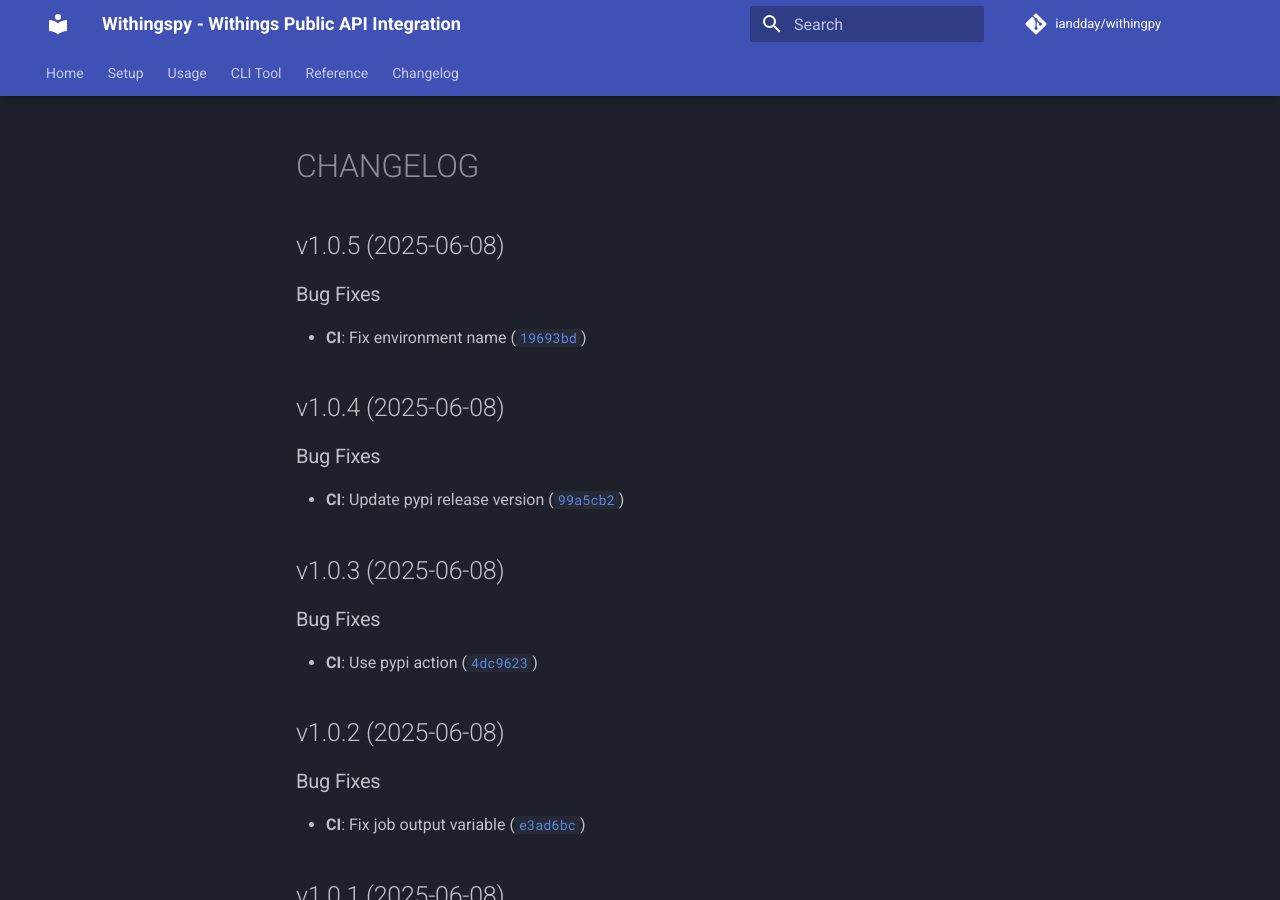
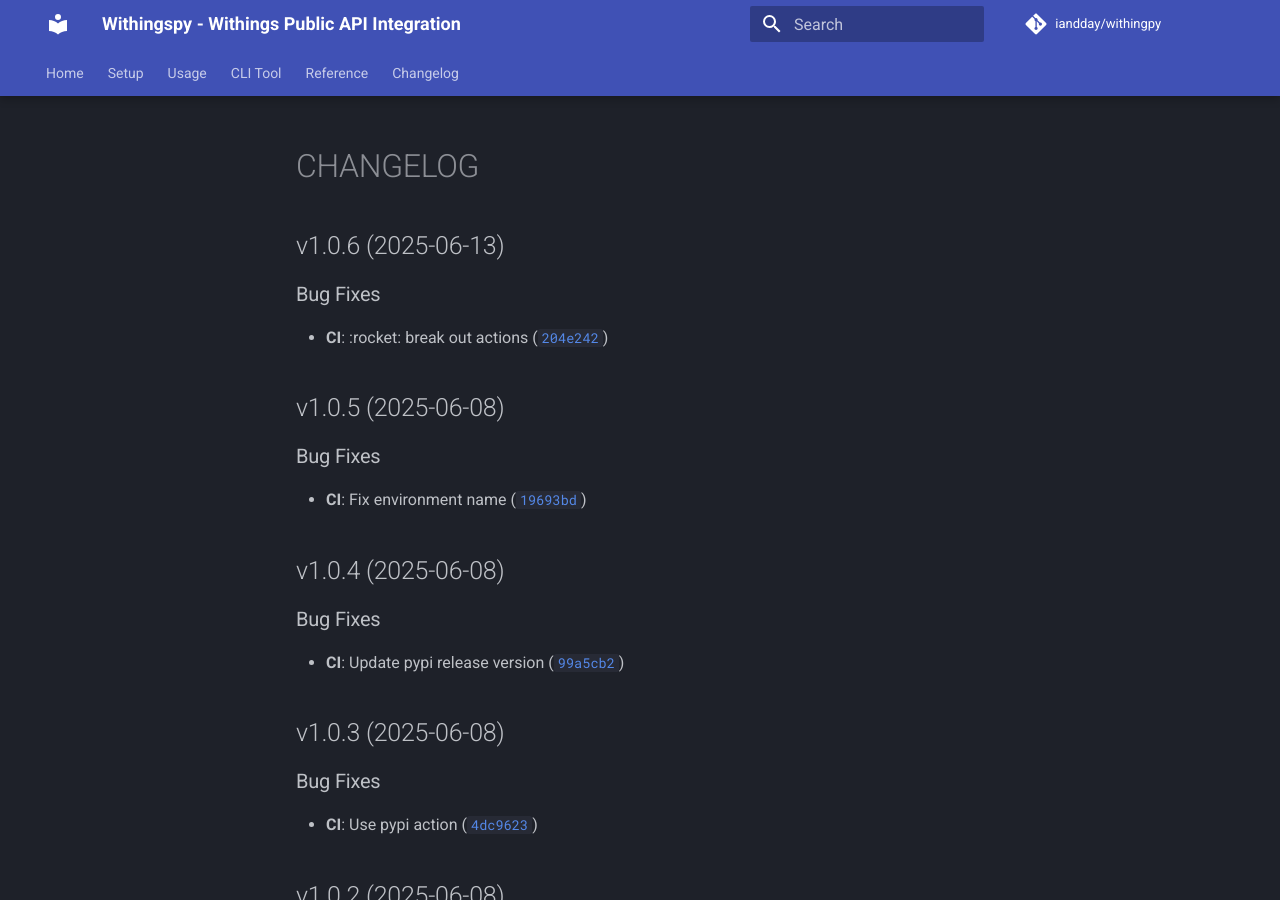
Before and after one commit to iandday/withingpy, an MkDocs documentation site: the page built from docs/CHANGELOG.md, in a window 1280 px wide and 900 px high. Built offline with MkDocs 1.6.1 and Material for MkDocs 9.7.7, drawn with Linux system fonts in a browser that asks for light colours; comment, search, counter and statistics services are not loaded.

Commit message:
1.0.6
Automatically generated by python-semantic-release

```diff
--- a/docs/CHANGELOG.md
+++ b/docs/CHANGELOG.md
@@ -1,6 +1,14 @@
 # CHANGELOG
 
 <!-- version list -->
+
+## v1.0.6 (2025-06-13)
+
+### Bug Fixes
+
+- **CI**: :rocket: break out actions
+  ([`204e242`](https://github.com/iandday/withingpy/commit/204e242764bdbfc8fdb6154f5cecceb43b852929))
+
 
 ## v1.0.5 (2025-06-08)
 
--- a/pyproject.toml
+++ b/pyproject.toml
@@ -1,6 +1,6 @@
 [project]
 name = "withingpy"
-version = "1.0.5"
+version = "1.0.6"
 description = "Withings Public API Integration"
 readme = "README.md"
 authors = [
```
